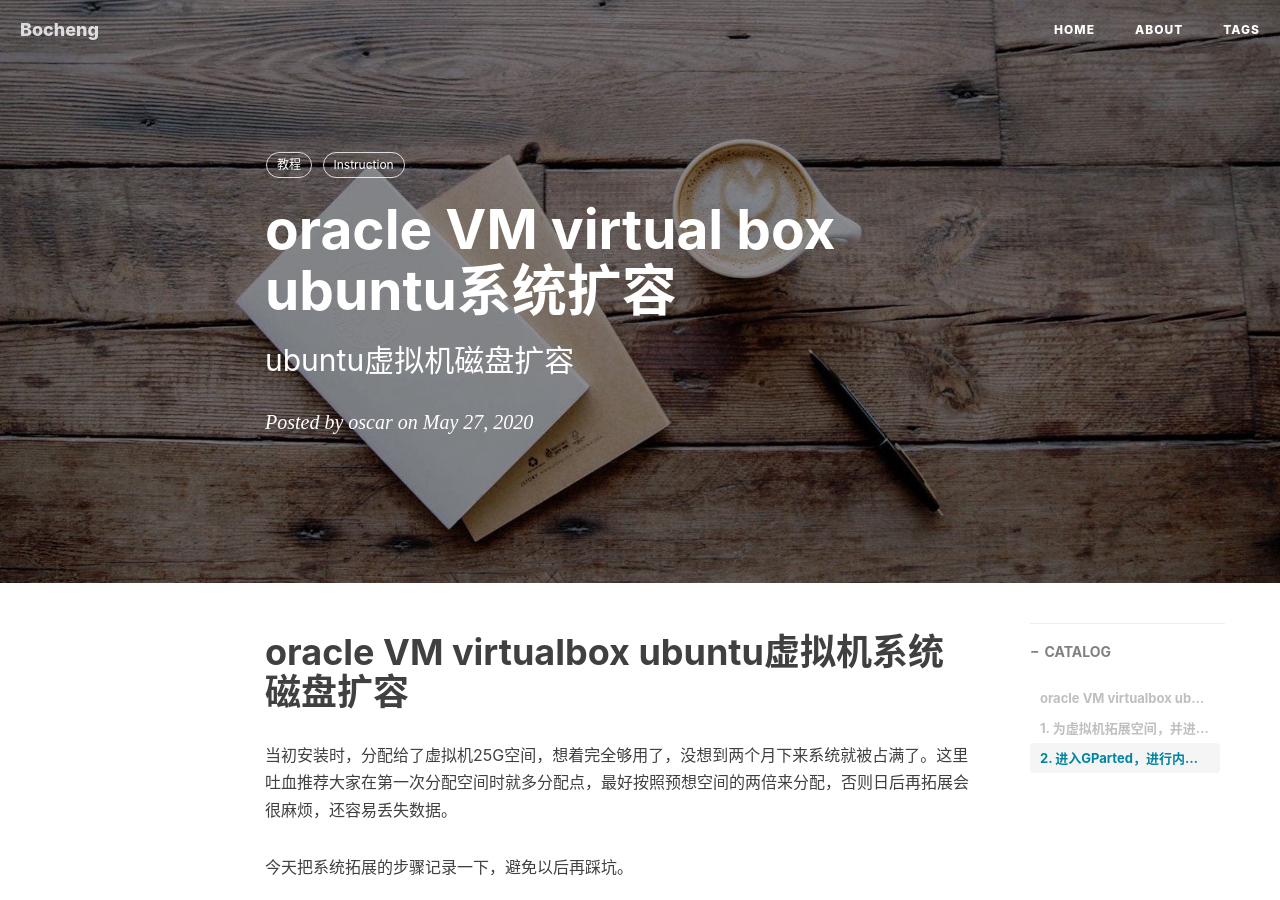
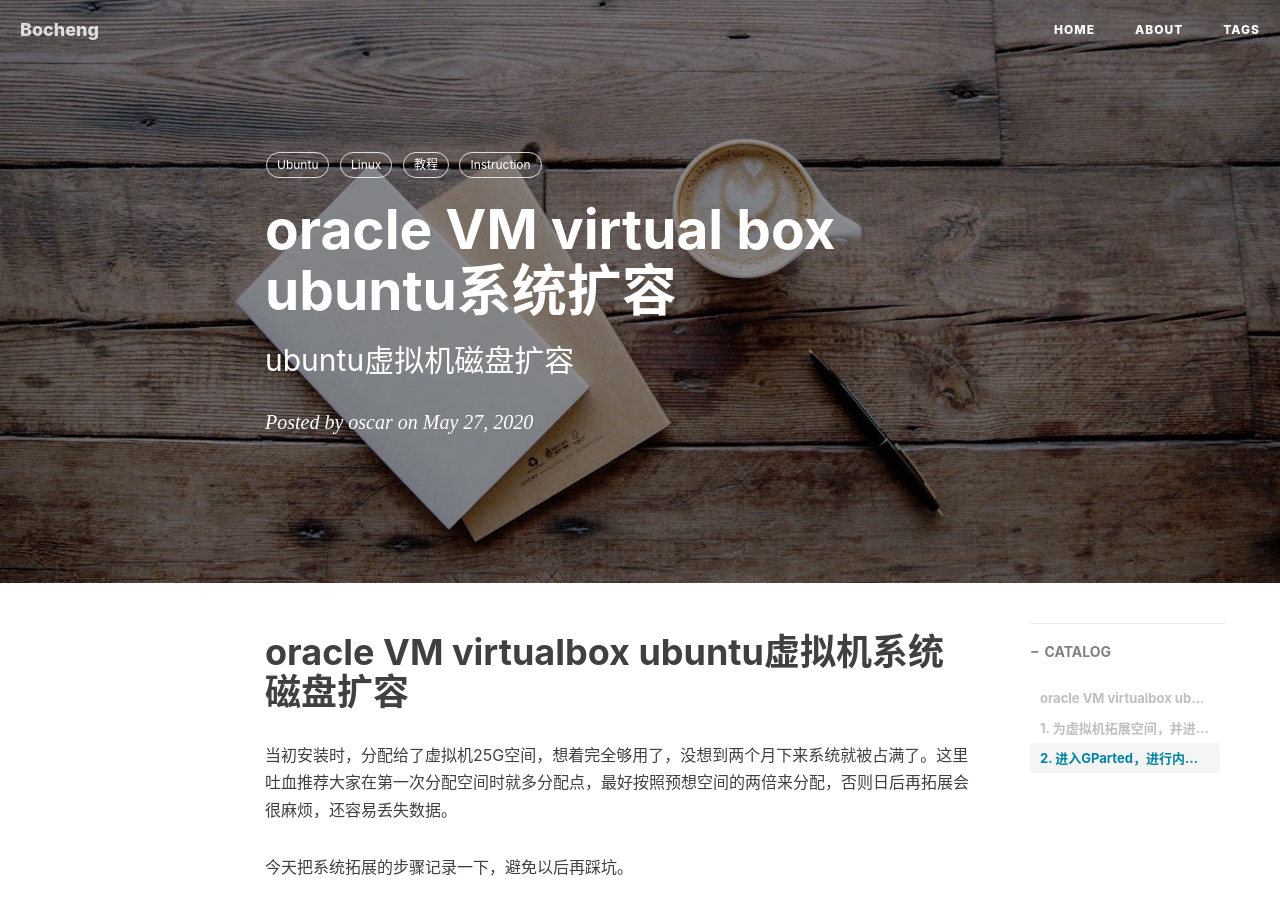
Before and after one commit to Bocheng-J/Bocheng-J.github.io, a Jekyll site: the page built from _posts/2020-05-27-Ubuntu-系统扩容.md, in a window 1280 px wide and 900 px high. Built offline with Jekyll 4.4.1, drawn with Linux system fonts in a browser that asks for light colours; nearby versions of some CDN libraries; comment, search, counter and statistics services are not loaded.

Commit message:
new post

```diff
--- a/_posts/2020-05-27-Ubuntu-系统扩容.md
+++ b/_posts/2020-05-27-Ubuntu-系统扩容.md
@@ -7,6 +7,8 @@
 header-img: img/post-bg-coffee.jpeg
 catalog: true
 tags:
+    - Ubuntu
+    - Linux
     - 教程
     - Instruction
 ---
```
Also changed, not shown: _posts/2020-04-27-ubuntu系统安装中文输入法.md (renamed from _posts/2020-04-27-Create-local-test-environment-for-Jeklly-page.md).
